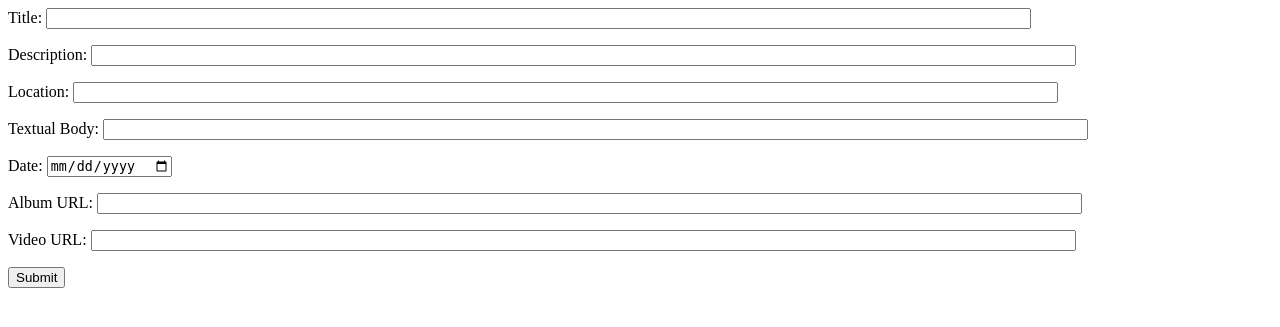
After one commit to karimtabet/creativeoppsv2, a Flask app: page /admin/project in a window 1280 px wide. The commit adds this page. Shown: the top 327 px of the page. Run offline with Flask 2, Linux system fonts and the light colour scheme; a user stored in the database is signed in.

Commit message:
rebuilds db with some new fields. pulling project data from db to template

```diff
--- a/app/forms.py
+++ b/app/forms.py
@@ -1,7 +1,17 @@
 from flask.ext.wtf import Form
-from wtforms import StringField, BooleanField
+from wtforms import StringField, DateField, BooleanField
 from wtforms.validators import DataRequired
 
 class LoginForm(Form):
     openid = StringField('openid', validators=[DataRequired()])
     remember_me = BooleanField('remember_me', default=False)
+
+class ProjectForm(Form):
+    title = StringField('title', validators=[DataRequired()])
+    description = StringField('description', validators=[DataRequired()])
+    location = StringField('location')
+    body = StringField('body', validators=[DataRequired()])
+    date = DateField('date')
+    avatar_url = StringField('avatar_url')
+    album_url = StringField('album_url')
+    video_url = StringField('video_url')
--- a/app/models.py
+++ b/app/models.py
@@ -30,6 +30,9 @@ class Project(db.Model):
     location = db.Column(db.String(240))
     body = db.Column(db.String(2048))
     date = db.Column(db.Date)
+    avatar_url = db.Column(db.String(380))
+    album_url = db.Column(db.String(380))
+    video_url = db.Column(db.String(380))
 
     def __repr__(self):
         return '<Post %r>' % (self.body)
--- /dev/null
+++ b/app/templates/project.html
@@ -0,0 +1,15 @@
+<html>
+{% block content %}
+<form action="" method="post" name="login">
+    {{ form.hidden_tag() }}
+    <p>Title: {{ form.title(size=120) }}</p>
+    <p>Description: {{ form.description(size=120) }}</p>
+    <p>Location: {{ form.location(size=120) }}</p>
+    <p>Textual Body: {{ form.body(size=120) }}</p>
+    <p>Date: {{ form.date(size=120) }}</p>
+    <p>Album URL: {{ form.album_url(size=120) }}</p>
+    <p>Video URL: {{ form.video_url(size=120) }}</p>
+    <p><input type="submit" value="Submit"></p>
+</form>
+{% endblock %}
+</html>
--- a/app/views.py
+++ b/app/views.py
@@ -1,13 +1,15 @@
 from flask import render_template, flash, redirect, session, url_for, request, g
 from flask.ext.login import login_user, logout_user, current_user, login_required
 from app import app, db, lm, oid
-from forms import LoginForm
-from models import Admin
+from forms import LoginForm, ProjectForm
+from models import Admin, Project
 # , ROLE_USER, ROLE_ADMIN
 
 @app.route('/')
 def index():
-    return render_template('index.html')
+    projects = Project.query.all()
+    return render_template('index.html',
+                            projects=projects)
 
 @app.route('/login', methods=['GET', 'POST'])
 @oid.loginhandler
@@ -34,6 +36,7 @@ def after_login(resp):
         return redirect(url_for('login'))
     admin = Admin.query.filter_by(email=resp.email).first()
     if admin is None:
+        print "HI"
         # nickname = resp.nickname
         # if nickname is None or nickname == "":
         #     nickname = resp.email.split('@')[0]
@@ -57,3 +60,37 @@ def before_request():
 def logout():
     logout_user()
     return redirect(url_for('index'))
+
+@app.route('/admin')
+@login_required
+def admin():
+    # user = User.query.filter_by(nickname=nickname).first()
+    # if user == None:
+    #     flash('User %s not found.' % nickname)
+    #     return redirect(url_for('index'))
+    # posts = [
+    #     {'author': user, 'body': 'Test post #1'},
+    #     {'author': user, 'body': 'Test post #2'}
+    # ]
+    projects = Project.query.all()
+    return render_template('admin.html',
+                           projects=projects)
+
+@app.route('/admin/project', defaults = {'project_id':None},
+          methods=['GET', 'POST'])
+@app.route('/admin/project/<project_id>',
+          methods=['GET', 'POST'])
+@login_required
+def updateProject(project_id):
+    form = ProjectForm()
+    project = Project(title=form.title.data,
+                      description=form.description.data,
+                      location=form.location.data,
+                      body=form.body.data,
+                      date=form.date.data,
+                      album_url=form.album_url.data,
+                      video_url=form.video_url.data)
+    db.session.add(project)
+    db.session.commit()
+    return render_template('project.html',
+                           form=form)
```
Also changed, not shown: app/templates/admin.html (added, +10 -0 lines), app/templates/index.html (+7 -3 lines), db_repository/versions/004_migration.py (added, +34 -0 lines), db_repository/versions/005_migration.py (added, +19 -0 lines), app.db, 11 other files.
